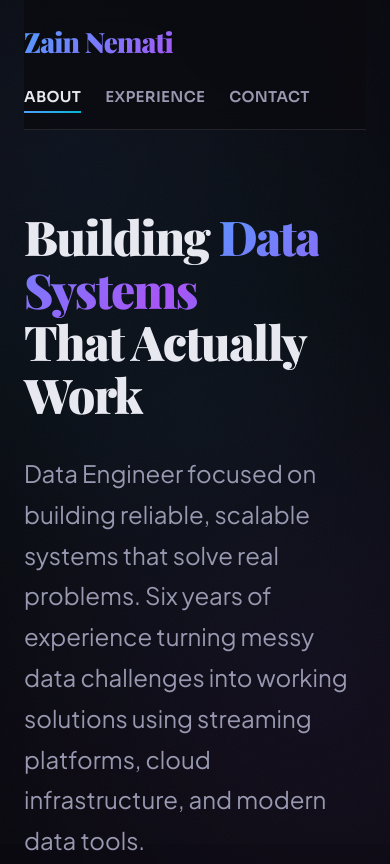
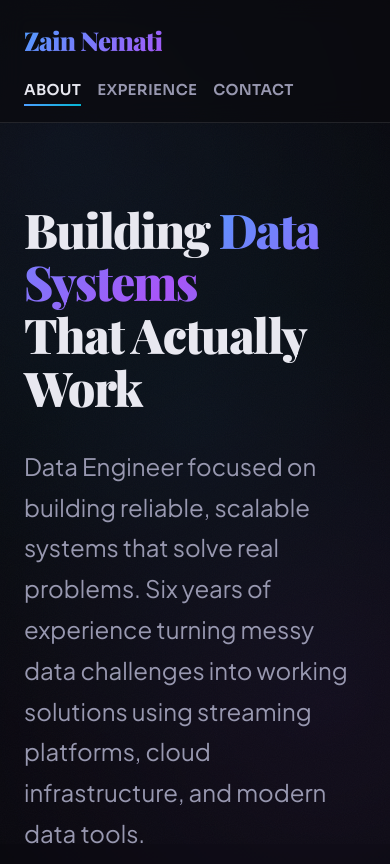
Before and after one commit to zhnemati/znemati.github.io, a plain HTML site: page index.html in a window 390 px wide. Shown: the top 864 px of the page. Drawn offline with nearby package versions, Linux system fonts and the light colour scheme.

Commit message:
version - 3

```diff
--- a/index.html
+++ b/index.html
@@ -71,14 +71,13 @@
         .container {
             max-width: 1200px;
             margin: 0 auto;
-            padding: 0 40px;
+            padding: 0 60px;
         }
 
         /* Header with glass morphism */
         header {
             position: sticky;
             top: 0;
-            padding: 24px 0;
             backdrop-filter: blur(12px);
             background: rgba(10, 10, 15, 0.7);
             border-bottom: 1px solid var(--border);
@@ -95,11 +94,25 @@
             display: flex;
             justify-content: space-between;
             align-items: center;
+            gap: 20px;
+            padding: 24px 0;
+        }
+
+        @media (max-width: 1024px) {
+            .header-content {
+                flex-direction: column;
+                align-items: flex-start;
+                gap: 16px;
+            }
+
+            nav {
+                gap: 24px;
+            }
         }
 
         .site-title {
             font-family: 'Playfair Display', serif;
-            font-size: 28px;
+            font-size: 36px;
             font-weight: 900;
             background: linear-gradient(135deg, var(--accent-blue), var(--accent-purple));
             -webkit-background-clip: text;
@@ -116,7 +129,7 @@
 
         nav {
             display: flex;
-            gap: 48px;
+            gap: 32px;
             animation: fadeIn 0.8s ease 0.4s backwards;
         }
 
@@ -489,22 +502,16 @@
         /* Responsive */
         @media (max-width: 768px) {
             .container {
-                padding: 0 24px;
+                padding: 0 32px;
             }
 
-            header {
+            .header-content {
                 padding: 20px 0;
             }
 
-            .header-content {
-                flex-direction: column;
+            nav {
                 gap: 20px;
-                align-items: flex-start;
-            }
-
-            nav {
-                gap: 24px;
-                font-size: 14px;
+                font-size: 13px;
             }
 
             .hero {
@@ -538,6 +545,25 @@
             }
         }
 
+        @media (max-width: 480px) {
+            .container {
+                padding: 0 24px;
+            }
+
+            .header-content {
+                padding: 20px 0;
+            }
+
+            .site-title {
+                font-size: 26px;
+            }
+
+            nav {
+                gap: 16px;
+                font-size: 12px;
+            }
+        }
+
         /* Scroll reveal animations */
         .reveal {
             opacity: 0;
@@ -552,18 +578,20 @@
     </style>
 </head>
 <body>
+<header>
     <div class="container">
-        <header>
         <div class="header-content">
             <div class="site-title">Zain Nemati</div>
             <nav>
                 <a href="#about" class="nav-link active" data-page="about">About</a>
-                    <!-- <a href="#projects" class="nav-link" data-page="projects">Projects</a> -->
                 <a href="#experience" class="nav-link" data-page="experience">Experience</a>
                 <a href="#contact" class="nav-link" data-page="contact">Contact</a>
             </nav>
         </div>
+    </div>
 </header>
+
+<div class="container">
 
     <main>
         <!-- About Page -->
@@ -579,7 +607,6 @@
                     streaming platforms, cloud infrastructure, and modern data tools.
                 </p>
                 <div class="hero-cta">
-                        <!-- <a href="#projects" class="btn btn-primary nav-link" data-page="projects">View My Work</a> -->
                     <a href="#contact" class="btn btn-secondary nav-link" data-page="contact">Get In Touch</a>
                 </div>
             </section>
@@ -708,62 +735,6 @@
                 </div>
             </section>
         </div>
-
-            <!-- Projects Page -->
-            <!-- <div id="projects" class="page">
-                <h2>Featured Projects</h2>
-
-                <div class="project-grid">
-                    <div class="project-card reveal">
-                        <span class="project-number">01</span>
-                        <h3>Marketing Analytics Platform</h3>
-                        <p>
-                            Engineered a comprehensive marketing channel attribution system leveraging
-                            BigQuery views with intelligent result caching. Achieved 70% query performance
-                            improvement while maintaining granular expense tracking across diverse data sources.
-                        </p>
-                        <div class="tech-stack">
-                            <span class="tech-tag">BigQuery</span>
-                            <span class="tech-tag">dbt</span>
-                            <span class="tech-tag">SQL</span>
-                            <span class="tech-tag">Data Modeling</span>
-                        </div>
-                    </div>
-
-                    <div class="project-card reveal">
-                        <span class="project-number">02</span>
-                        <h3>Real-time Data Pipeline</h3>
-                        <p>
-                            Architected and deployed a high-throughput streaming pipeline processing
-                            10M+ events daily. Reduced end-to-end latency by 60% through strategic
-                            microservices design and advanced caching strategies.
-                        </p>
-                        <div class="tech-stack">
-                            <span class="tech-tag">Apache Kafka</span>
-                            <span class="tech-tag">Python</span>
-                            <span class="tech-tag">PostgreSQL</span>
-                            <span class="tech-tag">Docker</span>
-                            <span class="tech-tag">Redis</span>
-                        </div>
-                    </div>
-
-                    <div class="project-card reveal">
-                        <span class="project-number">03</span>
-                        <h3>Data Quality Framework</h3>
-                        <p>
-                            Developed an intelligent data quality monitoring system with automated
-                            anomaly detection and real-time alerting. Reduced data incidents by 85%
-                            and improved cross-team data reliability organization-wide.
-                        </p>
-                        <div class="tech-stack">
-                            <span class="tech-tag">Python</span>
-                            <span class="tech-tag">Great Expectations</span>
-                            <span class="tech-tag">Airflow</span>
-                            <span class="tech-tag">Slack API</span>
-                        </div>
-                    </div>
-                </div>
-            </div> -->
 
         <!-- Experience Page -->
         <div id="experience" class="page">
```
Lines whose indentation alone changed are shown as unchanged.
